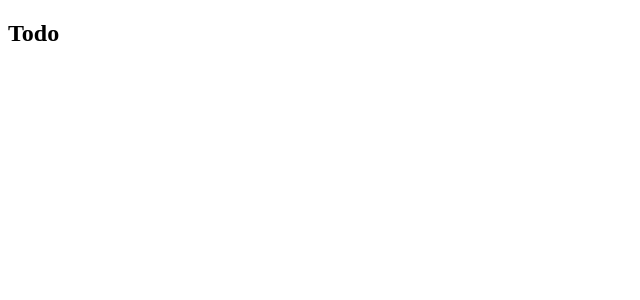
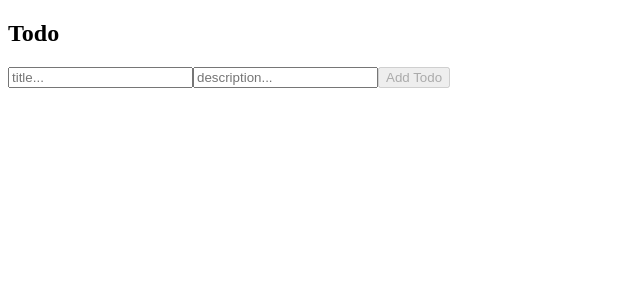
Before and after one commit to ArnoldM/todo-angular-signals, an Angular app: page /home in a window 1280 px wide. Shown: the top 300 px of the page, without its empty margins (0-640 px from the left). Built offline with nearby package versions, Linux system fonts and the light colour scheme.

Commit message:
Add todo crate feature

```diff
--- a/src/app/home/home.component.ts
+++ b/src/app/home/home.component.ts
@@ -1,8 +1,18 @@
 import { Component } from '@angular/core';
+import { TodoFormComponent } from './ui/todo-form.component';
+import { Todo } from '../shared/interfaces/todo';
 
 @Component({
   standalone: true,
   selector: 'app-home',
-  template: ` <h2>Todo</h2> `,
+  template: `
+    <h2>Todo</h2>
+    <app-todo-form (todoSubmitted)="createTodo($event)" />
+  `,
+  imports: [TodoFormComponent],
 })
-export default class HomeComponent {}
+export default class HomeComponent {
+  createTodo(todo: Todo) {
+    console.log(todo);
+  }
+}
--- /dev/null
+++ b/src/app/home/ui/todo-form.component.ts
@@ -0,0 +1,33 @@
+import { Component, EventEmitter, Output, inject } from '@angular/core';
+import { ReactiveFormsModule, FormBuilder, Validators } from '@angular/forms';
+import { Todo } from '../../shared/interfaces/todo';
+
+@Component({
+  standalone: true,
+  selector: 'app-todo-form',
+  template: `
+    <form
+      [formGroup]="todoForm"
+      (ngSubmit)="todoSubmitted.emit(todoForm.getRawValue())"
+    >
+      <input type="text" formControlName="title" placeholder="title..." />
+      <input
+        type="text"
+        formControlName="description"
+        placeholder="description..."
+      />
+      <button [disabled]="!todoForm.valid" type="submit">Add Todo</button>
+    </form>
+  `,
+  imports: [ReactiveFormsModule],
+})
+export class TodoFormComponent {
+  private fb = inject(FormBuilder);
+
+  todoForm = this.fb.nonNullable.group({
+    title: ['', Validators.required],
+    description: [''],
+  });
+
+  @Output() todoSubmitted = new EventEmitter<Todo>();
+}
--- /dev/null
+++ b/src/app/shared/interfaces/todo.ts
@@ -0,0 +1,4 @@
+export interface Todo {
+  title: string;
+  description: string;
+}
```
